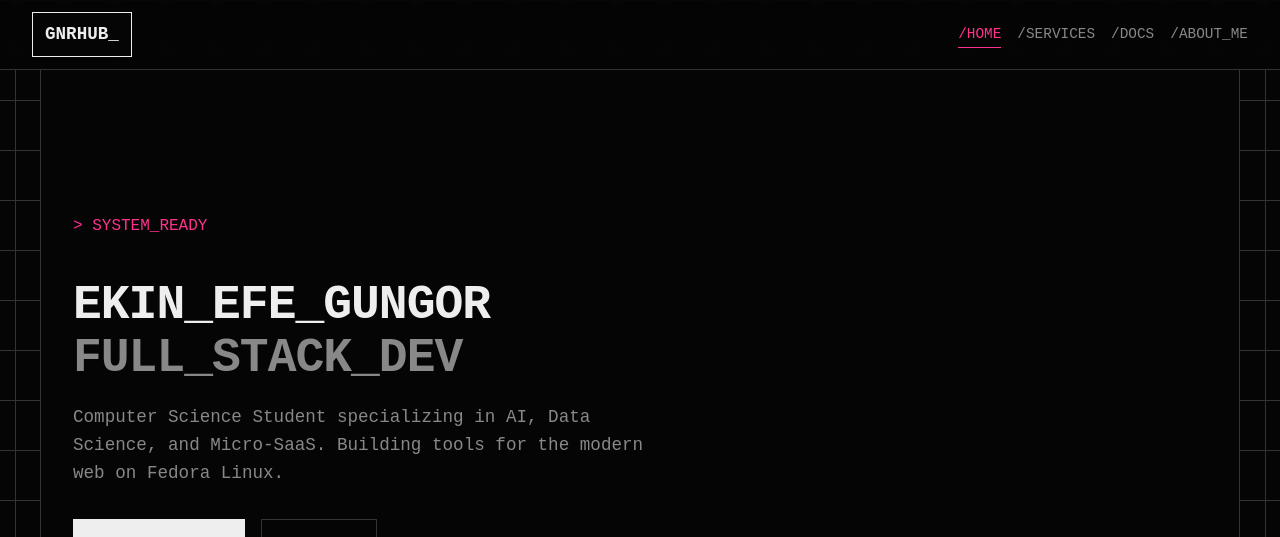
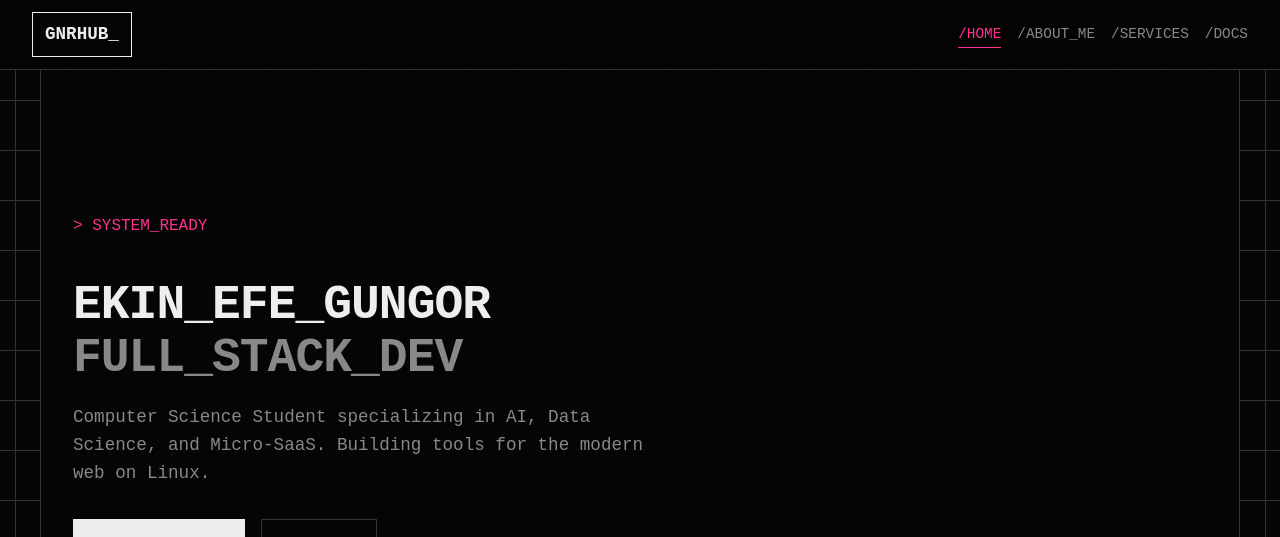
Before and after one commit to ekinefe/gnrhub, a React (Vite) app: page / in a window 1280 px wide. Shown: the top 537 px of the page. Built offline with nearby package versions, Linux system fonts and the light colour scheme; a web font is replaced by a local one.

Commit message:
Applied Tech/Brutalist theme

```diff
--- a/src/components/Navbar.jsx
+++ b/src/components/Navbar.jsx
@@ -14,9 +14,9 @@ function Navbar() {
 
         <ul className="nav-links">
           <li><NavLink to="/" end className={({isActive}) => isActive ? "active" : ""}>/home</NavLink></li>
+          <li><NavLink to="/about" className={({isActive}) => isActive ? "active" : ""}>/about_me</NavLink></li>
           <li><NavLink to="/services" className={({isActive}) => isActive ? "active" : ""}>/services</NavLink></li>
           <li><NavLink to="/blog" className={({isActive}) => isActive ? "active" : ""}>/docs</NavLink></li>
-          <li><NavLink to="/about" className={({isActive}) => isActive ? "active" : ""}>/about_me</NavLink></li>
         </ul>
 
       </div>
--- a/src/pages/Home.jsx
+++ b/src/pages/Home.jsx
@@ -16,7 +16,7 @@ function Home() {
         </h1>
         <p style={{ maxWidth: '600px', fontSize: '1.1rem' }}>
           Computer Science Student specializing in AI, Data Science, and Micro-SaaS.
-          Building tools for the modern web on Fedora Linux.
+          Building tools for the modern web on Linux.
         </p>
 
         <div style={{ marginTop: '2rem' }}>
```
